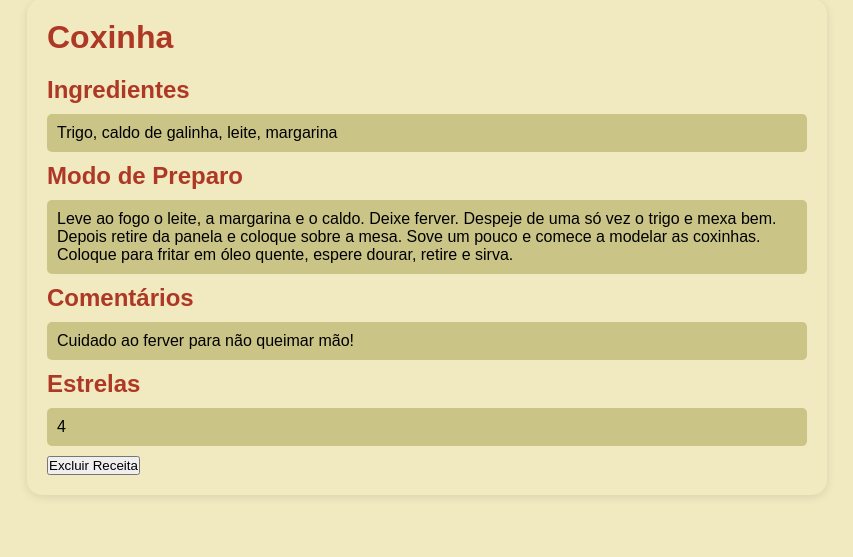
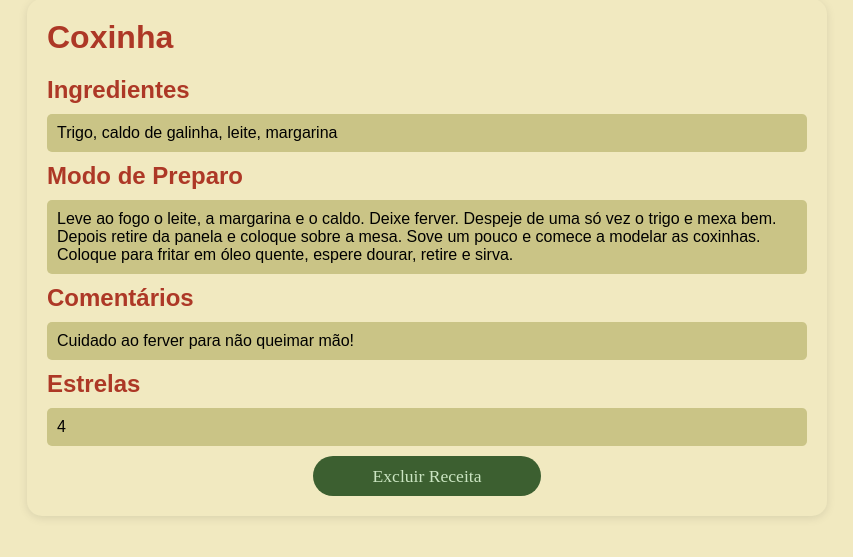
Before and after one commit to Caldas42/Receitopedia, a Django app: page /visualizar_todos/21/ in a window 1280 px wide. Shown: the part 163-720 px from the top of the page, without its empty margins (213-1066 px from the left). Run offline with Django 5.2, Linux system fonts and the light colour scheme; data comes from the database, SQL or seed files in the repository; both versions use the stored data as it was after the commit; some web fonts are replaced.

Commit message:
testes finais

```diff
--- a/aplicacao/templates/visualizar_um.html
+++ b/aplicacao/templates/visualizar_um.html
@@ -50,7 +50,9 @@
                 <p class="colored-line comentarios">{{ Receita.estrelas }}</p>
                 <form action="{% url 'aplicacao:excluir_receita' Receita.id %}" method="post">
                     {% csrf_token %}
+                    <div class="deleteButton">
                     <button type="submit" class="delete-btn">Excluir Receita</button>
+                    </div>
                 </form>
 
             </div>
--- a/templates/static/aplicacao/css/adicionar.css
+++ b/templates/static/aplicacao/css/adicionar.css
@@ -131,6 +131,12 @@ textarea {
     color: #CBE5C2;
     font-size: 110%;
     align-items: center;
+    border: none;
+    transition: 0.3s;
+}
+
+.button:hover {
+    transform: scale(1.1);
 }
 
 .divButton {
--- a/templates/static/aplicacao/css/visualizarUm.css
+++ b/templates/static/aplicacao/css/visualizarUm.css
@@ -146,3 +146,27 @@ tr:hover {
     width: 325px;
     height: 80px;
 }
+
+.delete-btn {
+    border-radius: 30px;
+    background-color: #3C5F30;
+    font-family: Jaro;
+    width: 12%;
+    padding: 0.6%;
+    color: #CBE5C2;
+    font-size: 110%;
+    align-items: center;
+    text-align: center;
+    border: none;
+    transition: 0.3s;
+    width: 30%;
+    height: 40px;
+}
+
+.delete-btn:hover {
+    transform:scale(1.1);
+}
+
+.deleteButton {
+    text-align: center;
+}
```
Also changed, not shown: db.sqlite3.
